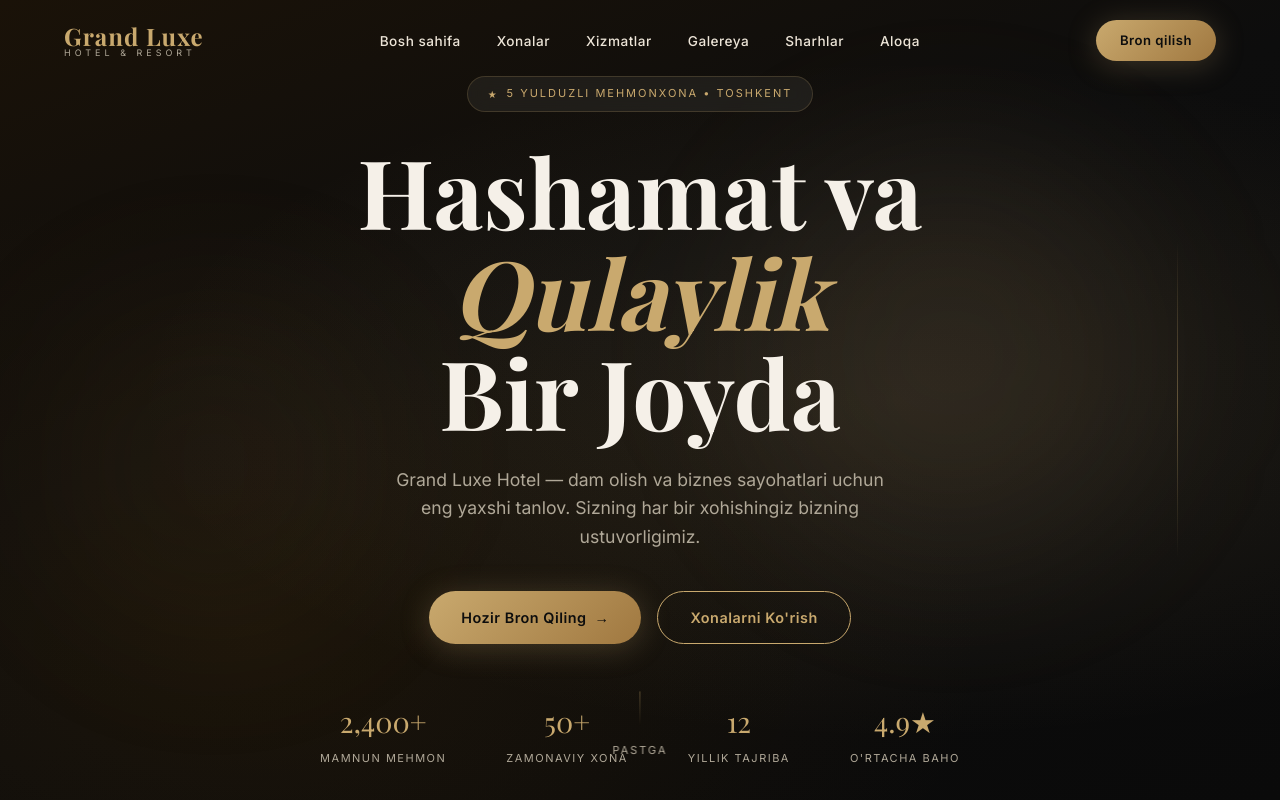
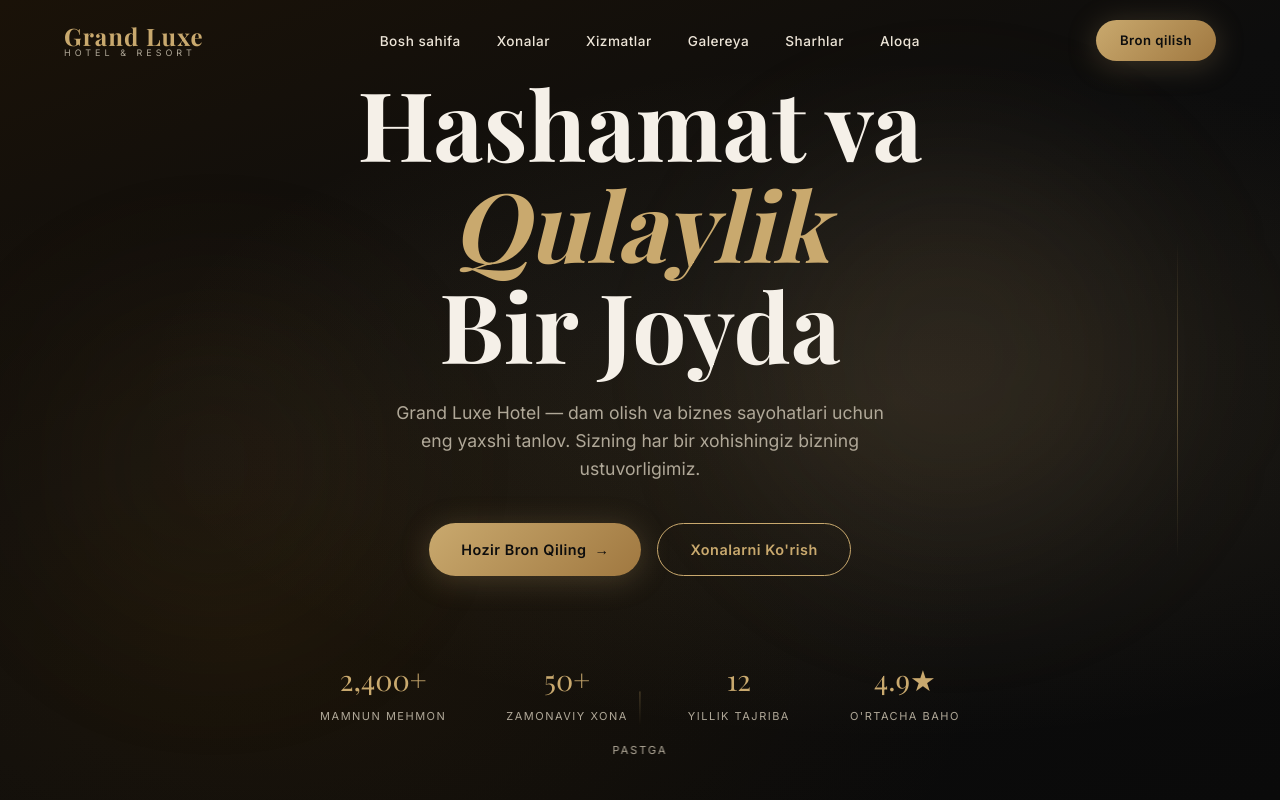
Before and after one commit to tursunboyevsanjarbek/The-Bron-Hotel, a plain HTML site: page index.html in a window 1280 px wide. Shown: the top 800 px of the page. Drawn offline with nearby package versions, Linux system fonts and the light colour scheme; no server answers; a web font is replaced by a local one.

Commit message:
Add files via upload

```diff
--- a/index.html
+++ b/index.html
@@ -52,7 +52,6 @@
   <div class="hero-particles"></div>
   <div class="hero-deco-line"></div>
   <div class="hero-content">
-    <div class="hero-badge">5 yulduzli mehmonxona • Toshkent</div>
     <h1 class="hero-title">
       Hashamat va <span class="accent">Qulaylik</span><br>Bir Joyda
     </h1>
--- a/style.css
+++ b/style.css
@@ -195,8 +195,9 @@ button { cursor: pointer; border: none; font-family: inherit; }
 #home {
   position: relative;
   height: 100vh;
-  min-height: 700px;
+  min-height: 800px;
   display: flex;
+  flex-direction: column;
   align-items: center;
   justify-content: center;
   overflow: hidden;
@@ -252,7 +253,6 @@ button { cursor: pointer; border: none; font-family: inherit; }
   text-align: center;
   max-width: 800px;
   padding: 0 20px;
-  margin-bottom: 80px;
 }
 .hero-badge {
   display: inline-flex;
@@ -326,13 +326,12 @@ button { cursor: pointer; border: none; font-family: inherit; }
   50% { opacity: 0.4; transform: scaleY(0.7); }
 }
 .hero-stats {
-  position: absolute;
-  bottom: 30px;
-  left: 0; right: 0;
+  position: relative;
   display: flex;
   justify-content: center;
   gap: 60px;
   animation: fadeInUp 1s ease 0.8s both;
+  margin-top: 80px;
 }
 .hero-stat { text-align: center; }
 .hero-stat .num {
```
